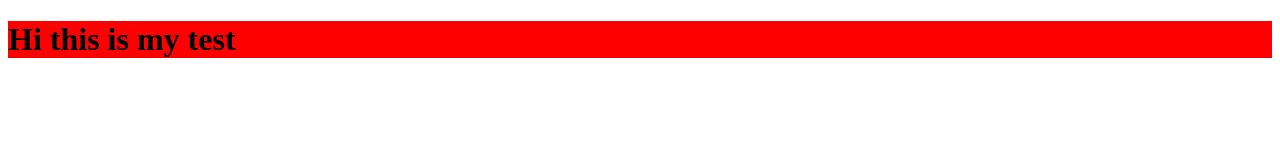
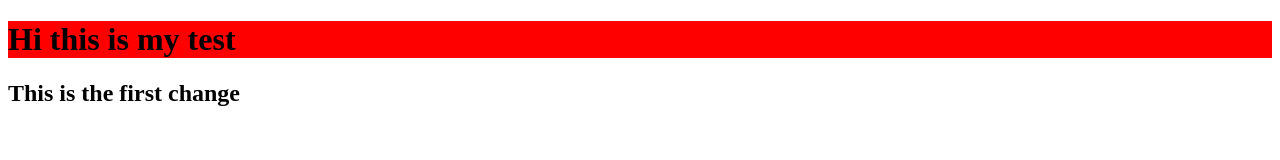
Before and after one commit to antoniocanu/antonio, a plain HTML site: page index.html in a window 1280 px wide. Drawn offline with Linux system fonts and the light colour scheme.

Commit message:
Update index.html

```diff
--- a/index.html
+++ b/index.html
@@ -14,6 +14,7 @@
     </head>
     <body>
         <h1>Hi this is my test</h1>
+        <h2>This is the first change</h2>
         <script src="" async defer></script>
     </body>
 </html>
```
